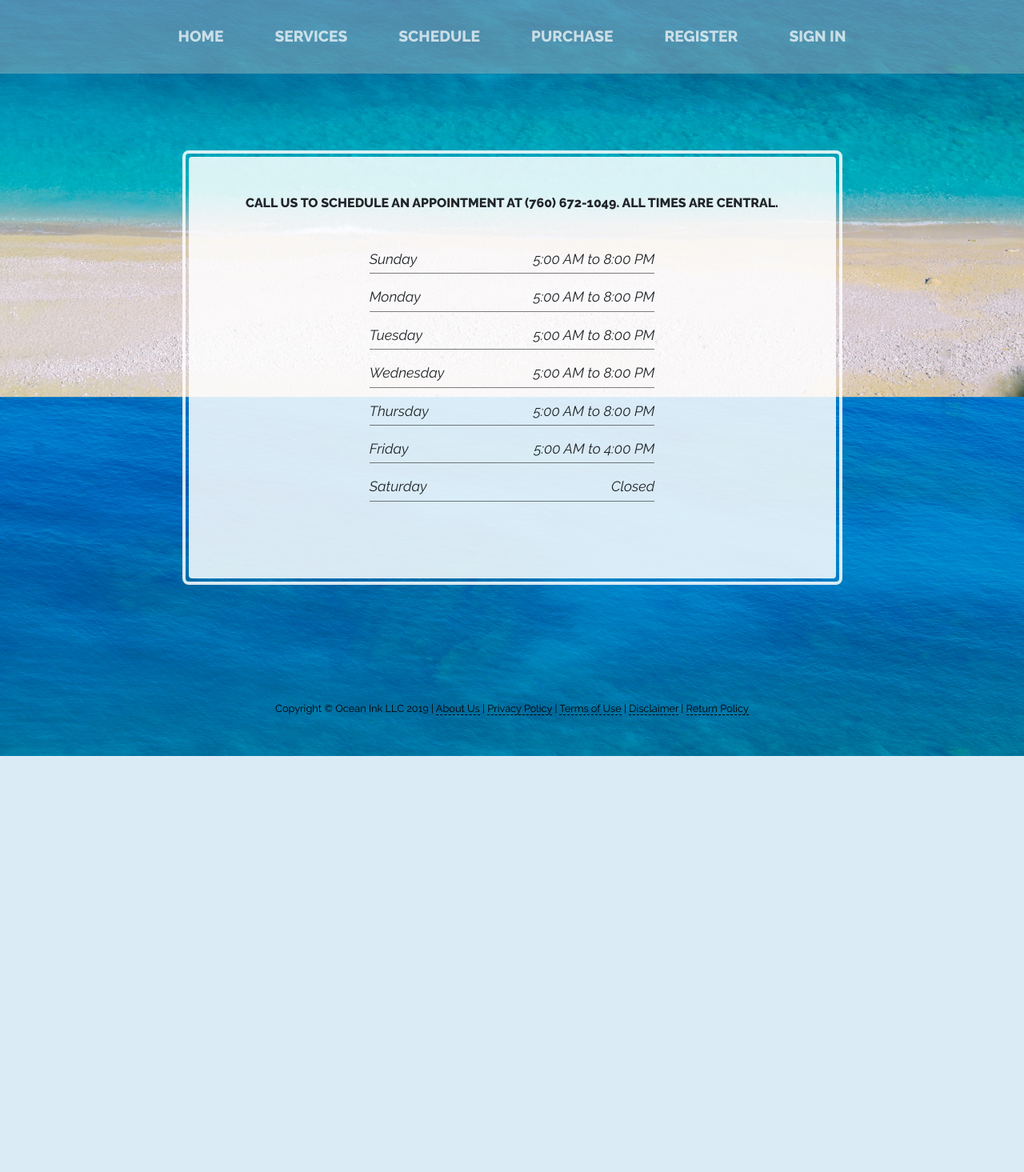
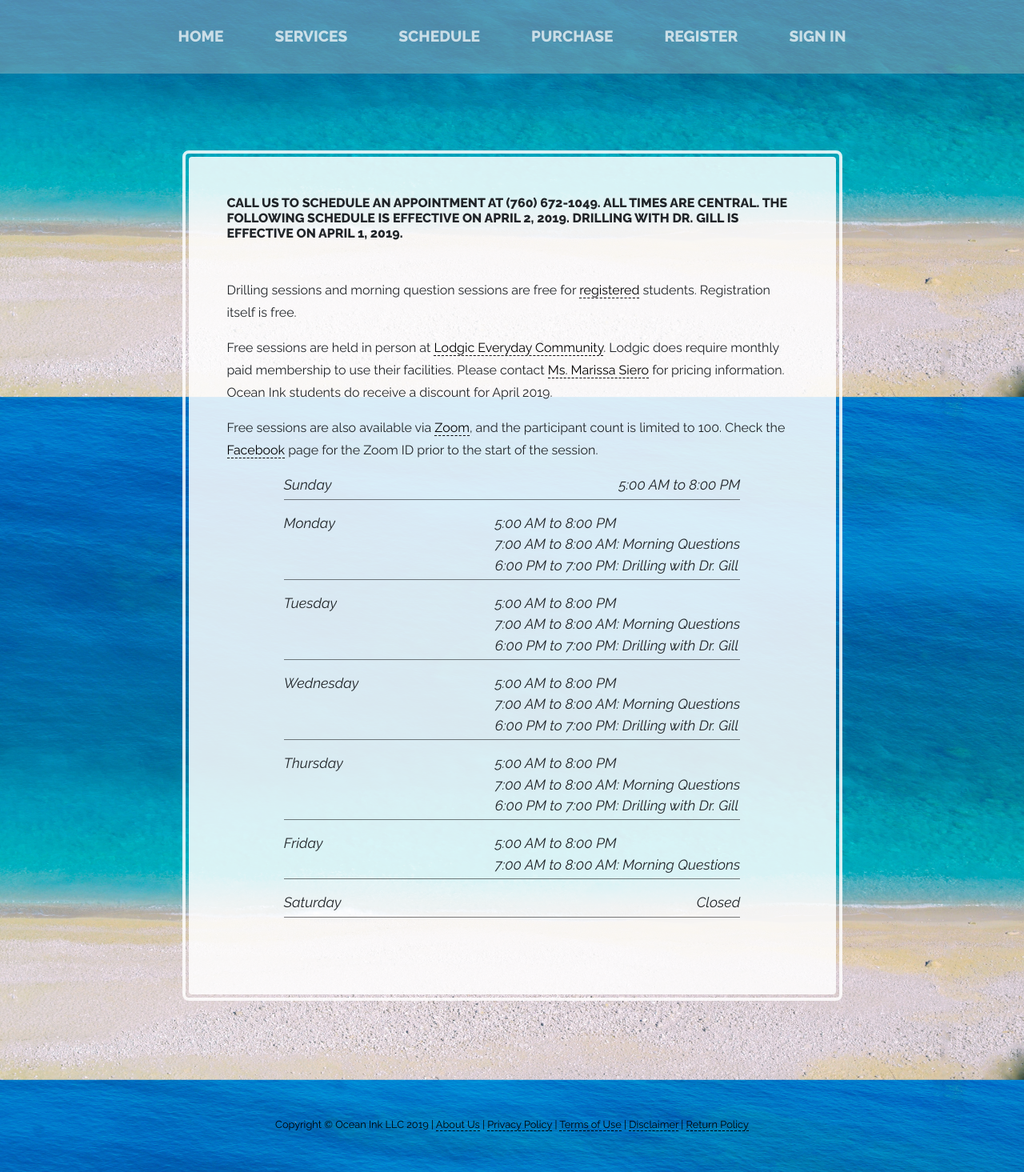
Before and after one commit to bobort/cheese, a Django app: template profile/templates/schedule.html in a window 1280 px wide. Shown: the part 357-1822 px from the top of the page at 80% size. Before the commit the page ends 1302 px from the top, so only its background shows below. Run offline with Django 3.2, Linux system fonts and the light colour scheme; the template is opened without the code that fills it, so the values that code supplies are empty; some libraries are stand-ins or nearby versions.

Commit message:
updated schedule

```diff
--- a/frontend/static/css/business-casual.css
+++ b/frontend/static/css/business-casual.css
@@ -196,4 +196,10 @@ section a:hover, .footer a:hover {
   margin-top: 1rem;
   margin-bottom: 1rem; }
 
+.list-hours {
+  width: 80%; }
+
+.cta-inner:before {
+  z-index: -1; }
+
 /*# sourceMappingURL=business-casual.css.map */
--- a/frontend/static/scss/cheese.scss
+++ b/frontend/static/scss/cheese.scss
@@ -13,3 +13,10 @@ section a:hover, .footer a:hover {
     margin-top: 1rem;
     margin-bottom: 1rem
 }
+
+.list-hours {
+    width: 80%
+}
+.cta-inner:before {
+    z-index: -1
+}
--- a/profile/templates/schedule.html
+++ b/profile/templates/schedule.html
@@ -5,7 +5,7 @@
     <div class="container">
         <div class="row">
             <div class="col-xl-9 mx-auto">
-                <div class="cta-inner text-center rounded">
+                <div class="cta-inner rounded">
                     {% if user.is_authenticated %}
                         {% with user.appointment_set.upcoming as upcoming %}
                             {% if upcoming %}
@@ -19,8 +19,31 @@
                         {% endwith %}
                     {% endif %}
                     <h2 class="section-heading mb-5">
-                        <span class="section-heading-upper">Call us to schedule an appointment at (760) 672-1049.  All times are Central.</span>
+                        <span class="section-heading-upper">
+                            Call us to schedule an appointment at (760) 672-1049.  All times are Central.
+                            The following schedule is effective on April 2, 2019. Drilling with Dr. Gill is
+                            effective on April 1, 2019.
+                        </span>
                     </h2>
+                    <p>
+                        Drilling sessions and morning question sessions are free for
+                        <a href="{% url 'account_signup' %}">registered</a> students. Registration
+                        itself is free.
+                    </p>
+                    <p>
+                        Free sessions are held in person at
+                        <a href="https://www.lodgic.org/">Lodgic Everyday Community</a>.
+                        Lodgic does require monthly paid membership to use their facilities.
+                        Please contact <a href="mailto:marissa.siero@lodgic.org">Ms. Marissa Siero</a>
+                        for pricing information. Ocean Ink students do receive a discount for
+                        April 2019.
+                    </p>
+                    <p>
+                        Free sessions are also available via <a href="http://zoom.us">Zoom</a>,
+                        and the participant count is limited to 100. Check
+                        the <a href="https://www.facebook.com/oceanink1">Facebook</a> page
+                        for the Zoom ID prior to the start of the session.
+                    </p>
                     <ul class="list-unstyled list-hours mb-5 text-left mx-auto">
                         <li class="list-unstyled-item list-hours-item d-flex">
                             Sunday
@@ -28,23 +51,42 @@
                         </li>
                         <li class="list-unstyled-item list-hours-item d-flex">
                             Monday
-                            <span class="ml-auto">5:00 AM to 8:00 PM</span>
+                            <span class="ml-auto">
+                                5:00 AM to 8:00 PM<br>
+                                7:00 AM to 8:00 AM: Morning Questions<br>
+                                6:00 PM to 7:00 PM: Drilling with Dr. Gill
+                            </span>
                         </li>
                         <li class="list-unstyled-item list-hours-item d-flex">
                             Tuesday
-                            <span class="ml-auto">5:00 AM to 8:00 PM</span>
+                            <span class="ml-auto">
+                                5:00 AM to 8:00 PM<br>
+                                7:00 AM to 8:00 AM: Morning Questions<br>
+                                6:00 PM to 7:00 PM: Drilling with Dr. Gill
+                            </span>
                         </li>
                         <li class="list-unstyled-item list-hours-item d-flex">
                             Wednesday
-                            <span class="ml-auto">5:00 AM to 8:00 PM</span>
+                            <span class="ml-auto">
+                                5:00 AM to 8:00 PM<br>
+                                7:00 AM to 8:00 AM: Morning Questions<br>
+                                6:00 PM to 7:00 PM: Drilling with Dr. Gill
+                            </span>
                         </li>
                         <li class="list-unstyled-item list-hours-item d-flex">
                             Thursday
-                            <span class="ml-auto">5:00 AM to 8:00 PM</span>
+                            <span class="ml-auto">
+                                5:00 AM to 8:00 PM<br>
+                                7:00 AM to 8:00 AM: Morning Questions<br>
+                                6:00 PM to 7:00 PM: Drilling with Dr. Gill
+                            </span>
                         </li>
                         <li class="list-unstyled-item list-hours-item d-flex">
                             Friday
-                            <span class="ml-auto">5:00 AM to 4:00 PM</span>
+                            <span class="ml-auto">
+                                5:00 AM to 8:00 PM<br>
+                                7:00 AM to 8:00 AM: Morning Questions
+                            </span>
                         </li>
                         <li class="list-unstyled-item list-hours-item d-flex">
                             Saturday
--- a/templates/base.html
+++ b/templates/base.html
@@ -93,6 +93,11 @@
       </div>
     </nav>
     {% block content %}
+      <section class="alert alert-primary text-center">
+            We have a new <a href="{% url 'frontend:schedule' %}">schedule</a> effective April 1, 2019.
+            The one and only Dr. Misbah Gill will be leading our afternoon drill sessions.
+            <a href="{% url 'account_signup' %}">Registration</a> is free!
+      </section>
       <section class="page-section clearfix">
         <div class="container">
           <div class="intro">
```
Also changed, not shown: frontend/static/css/business-casual.min.css, 1 other file.
